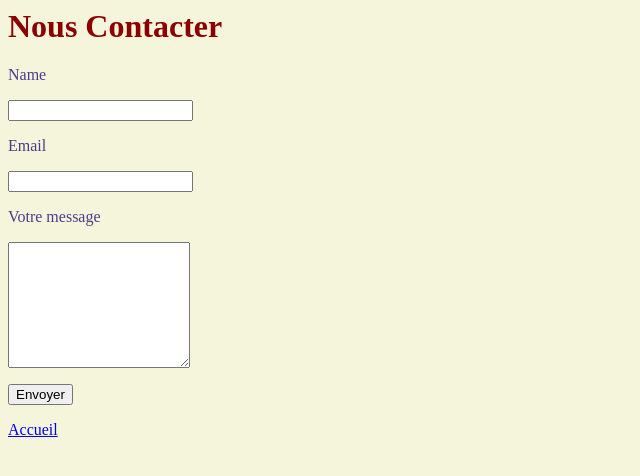
After one commit to choukridev18/sdet-qa-agent, a Flask app: page /contact in a window 1280 px wide. The commit adds this page. Shown: the top 476 px of the page, without its empty margins (0-640 px from the left). Run offline with Flask 3, Linux system fonts and the light colour scheme.

Commit message:
feat: add contact form

```diff
--- a/app.py
+++ b/app.py
@@ -108,3 +108,21 @@ def checkout():
     return render_template(
         "checkout.html", message=message, error_message=error_message
     )
+
+
+@app.route("/contact", methods=["GET", "POST"])
+def contact():
+    message_confirm = ""
+    error_message = ""
+    if request.method == "POST":
+        name = request.form.get("name", "")
+        email = request.form.get("email", "")
+        message = request.form.get("message", "")
+        if name != "" and email != "" and message != "":
+            message_confirm = "Votre demande à bien été envoyée."
+        else:
+            error_message = "Veuillez renseigner les champs requis"
+
+    return render_template(
+        "contact.html", message_confirm=message_confirm, error_message=error_message
+    )
--- /dev/null
+++ b/templates/contact.html
@@ -0,0 +1,23 @@
+<link rel="stylesheet" href="/static/style.css">
+
+
+<h1> Nous Contacter</h1>
+{% if message_confirm %}
+<p>{{ message_confirm }}</p>
+{% else %}
+{% if error_message %}
+<p>{{ error_message }}</p>
+{% endif %}
+
+<form action="/contact" method="post">
+    <label>Name</label>
+    <p><input name="name"></p>
+    <label>Email</label>
+    <p><input name="email"></p>
+    <label>Votre message</label>
+    <p><textarea id="message" name ="message" rows="8" ></textarea></p>
+    <button type="submit">Envoyer</button>
+
+</form>
+{% endif %}
+<a href="/"> Accueil</a>
--- a/templates/home.html
+++ b/templates/home.html
@@ -15,3 +15,4 @@
 
 
 <p><a href="/catalog">Voir le catalogue</a></p>
+<p><a href="/contact">Nous Contacter</a></p>
```
